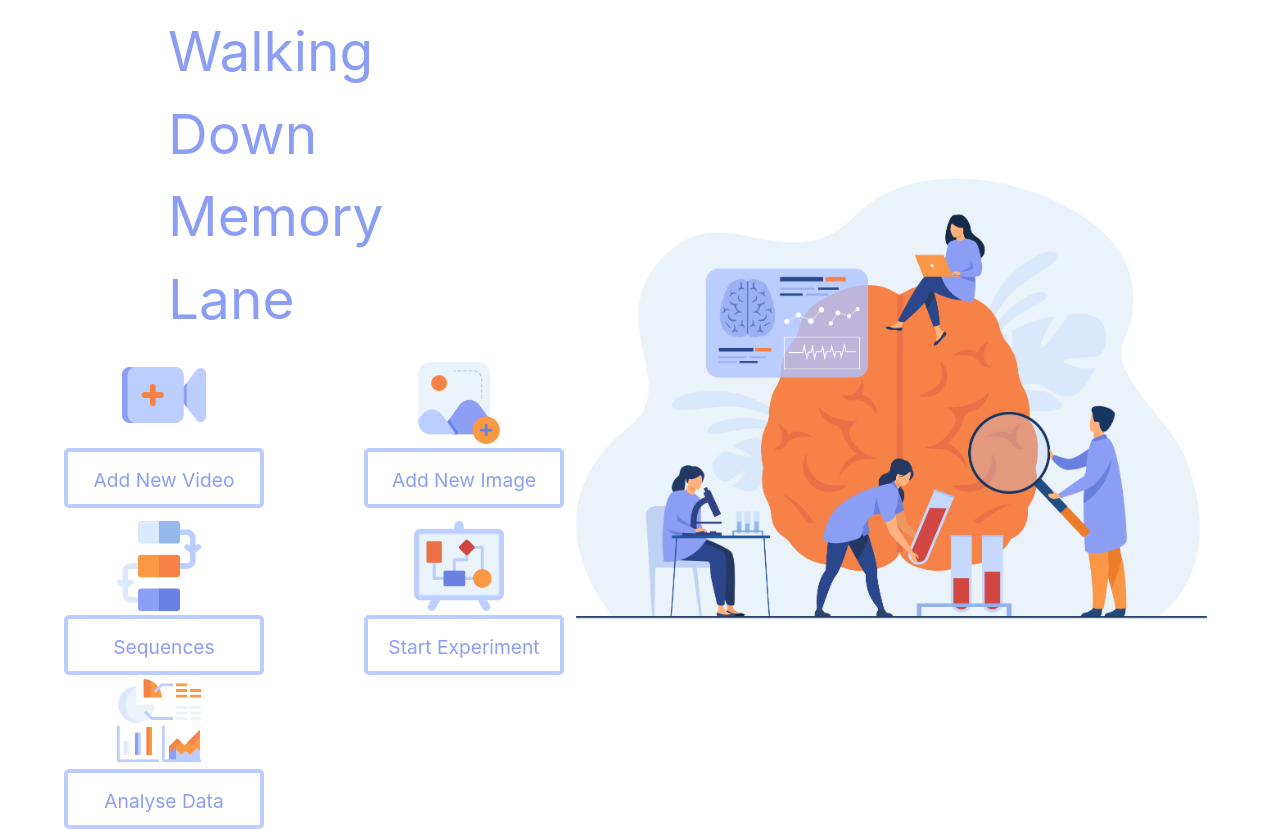
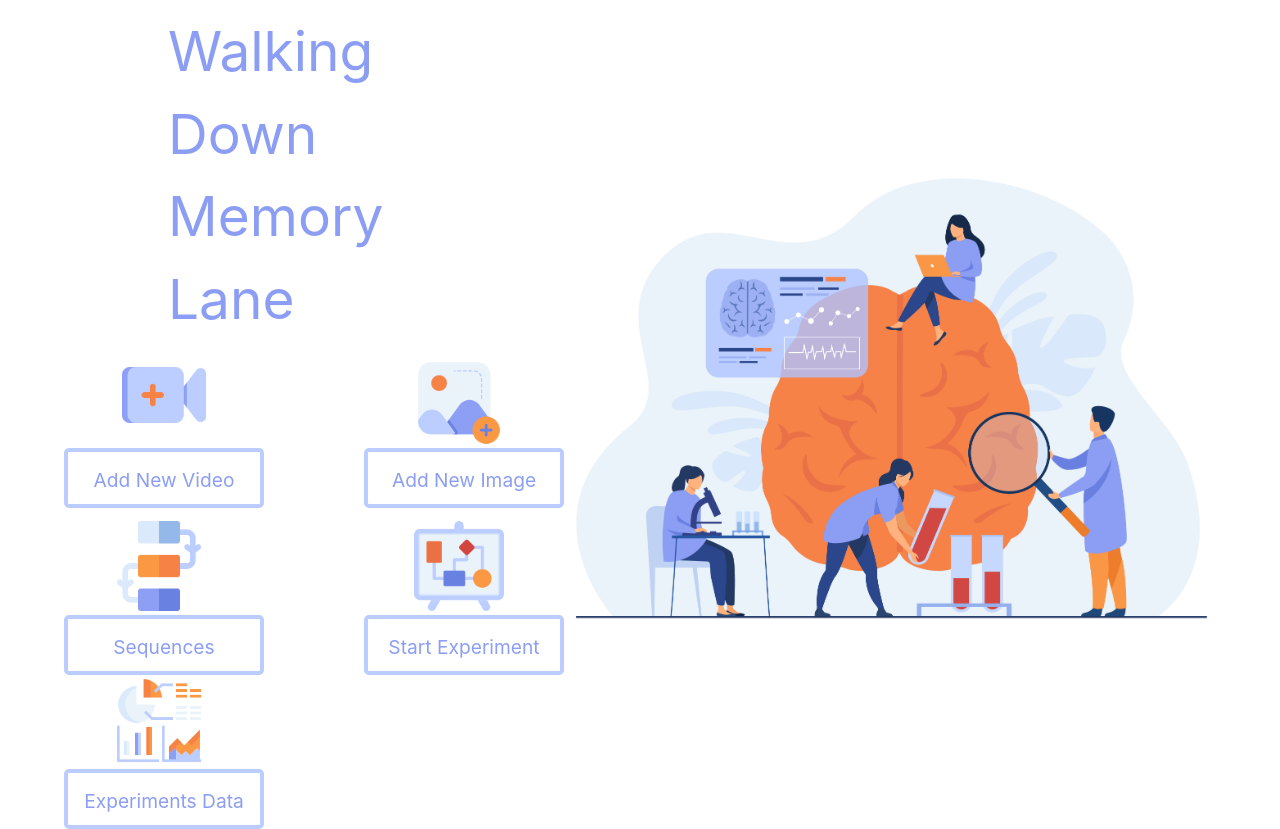
Before and after one commit to Dianargs/video-controller, a Next.js app in the folder video-controller/: page / in a window 1280 px wide. Built offline with nearby package versions, Linux system fonts and the light colour scheme.

Commit message:
Optimizing Data Analyse2

```diff
--- a/video-controller/pages/experiencedata/index.js
+++ b/video-controller/pages/experiencedata/index.js
@@ -63,10 +63,10 @@ export default function experiencedata({metadata,tableH}) {
 
       return (
     <Box >
-        <Header title ={"Analyse Data"}/>
+        <Header title ={"Experiments Data"}/>
         <Box ml="1%" mt="1%" >
             <TableContainer>
-                <Table variant='striped' colorScheme='linkedin' display={'block'}>
+                <Table variant='striped' colorScheme='linkedin' bg={'white'} display={'block'}>
                     <TableCaption bg="#eaf3fa">Data from all the experiments</TableCaption>
                     <Thead>
                     <Tr>
--- a/video-controller/pages/index.js
+++ b/video-controller/pages/index.js
@@ -42,7 +42,7 @@ export default function Home() {
       <Flex justify={'left'} ml="5%">
         <Link href='/experiencedata'>
           <Image src ={"images/analysis.png"} width="90px" ml="25%"  mb="2%" />
-          <Button title={"Analyse Data"} />
+          <Button title={"Experiments Data"} />
         </Link>
       </Flex>
 
```
